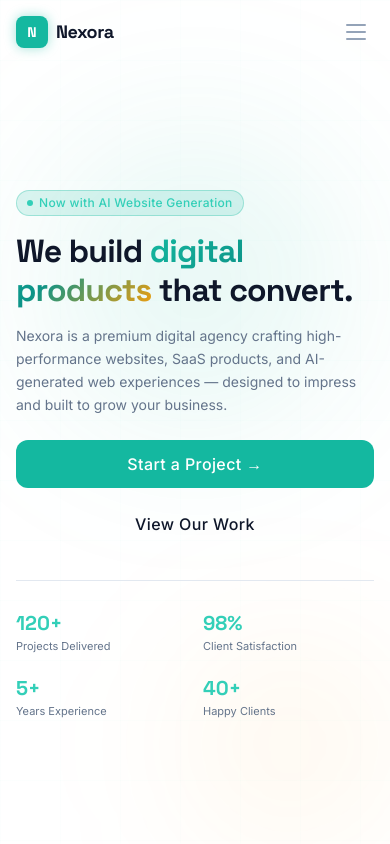
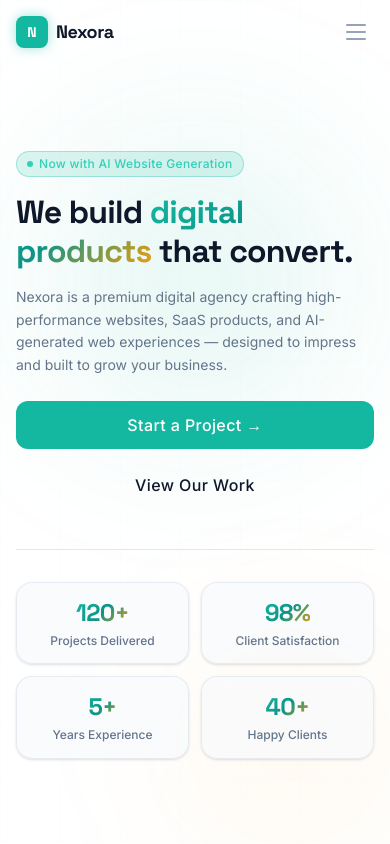
Before and after one commit to msmahfuz3140/online-agency-platform, a Next.js app: page / in a window 390 px wide. Shown: the top 844 px of the page. Built offline with nearby package versions, Linux system fonts and the light colour scheme.

Commit message:
fix: redesign hero stats cards into a responsive 2x2 grid with gradient numbers and glass surface

```diff
--- a/components/home/HeroSection.tsx
+++ b/components/home/HeroSection.tsx
@@ -19,7 +19,7 @@ export function HeroSection() {
       {/* Grid background */}
       <div className="absolute inset-0 bg-grid opacity-30 pointer-events-none" />
 
-      {/* Ambient glows — smaller on mobile to avoid overflow */}
+      {/* Ambient glows */}
       <div className="absolute top-1/3 left-1/2 -translate-x-1/2 -translate-y-1/2 w-[300px] sm:w-[500px] lg:w-[700px] h-[300px] sm:h-[500px] lg:h-[700px] rounded-full bg-primary-500/10 blur-[80px] sm:blur-[120px] pointer-events-none" />
       <div className="absolute bottom-0 right-0 w-[200px] sm:w-[300px] h-[200px] sm:h-[300px] rounded-full bg-accent-500/8 blur-[80px] sm:blur-[100px] pointer-events-none" />
 
@@ -39,7 +39,7 @@ export function HeroSection() {
               </Badge>
             </motion.div>
 
-            {/* Heading — tighter on small screens */}
+            {/* Heading */}
             <motion.h1
               initial={{ opacity: 0, y: 20 }}
               animate={{ opacity: 1, y: 0 }}
@@ -63,7 +63,7 @@ export function HeroSection() {
               and built to grow your business.
             </motion.p>
 
-            {/* CTA Buttons — stack on mobile, row on sm+ */}
+            {/* CTA Buttons */}
             <motion.div
               initial={{ opacity: 0, y: 20 }}
               animate={{ opacity: 1, y: 0 }}
@@ -78,21 +78,28 @@ export function HeroSection() {
               </Button>
             </motion.div>
 
-            {/* Stats row */}
+            {/* Premium Stats Grid */}
             <motion.div
-              initial={{ opacity: 0 }}
-              animate={{ opacity: 1 }}
+              initial={{ opacity: 0, y: 20 }}
+              animate={{ opacity: 1, y: 0 }}
               transition={{ duration: 0.7, delay: 0.5 }}
-              className="mt-8 sm:mt-10 pt-7 sm:pt-8 border-t border-border grid grid-cols-2 sm:grid-cols-4 gap-x-4 gap-y-5 sm:gap-x-6 sm:gap-y-8"
+              className="mt-10 sm:mt-12 pt-8 sm:pt-10 border-t border-border"
             >
-              {stats.map((s) => (
-                <div key={s.label}>
-                  <div className="font-heading text-xl sm:text-2xl lg:text-3xl font-bold">
-                    <AnimatedCounter to={s.value} suffix={s.suffix} className="text-primary-400" />
+              <div className="grid grid-cols-2 sm:grid-cols-4 gap-3 sm:gap-4">
+                {stats.map((s) => (
+                  <div
+                    key={s.label}
+                    className="flex flex-col items-center justify-center p-3.5 sm:p-4 rounded-2xl bg-surface/70 border border-border/80 hover:border-primary-500/40 hover:bg-surface transition-all duration-200 shadow-sm text-center group"
+                  >
+                    <div className="font-heading text-2xl sm:text-3xl lg:text-4xl font-bold tracking-tight">
+                      <AnimatedCounter to={s.value} suffix={s.suffix} className="gradient-text" />
+                    </div>
+                    <p className="mt-1 text-xs text-muted-fg font-medium leading-snug">
+                      {s.label}
+                    </p>
                   </div>
-                  <p className="mt-0.5 text-[11px] sm:text-xs text-muted-fg leading-snug">{s.label}</p>
-                </div>
-              ))}
+                ))}
+              </div>
             </motion.div>
           </div>
 
```
